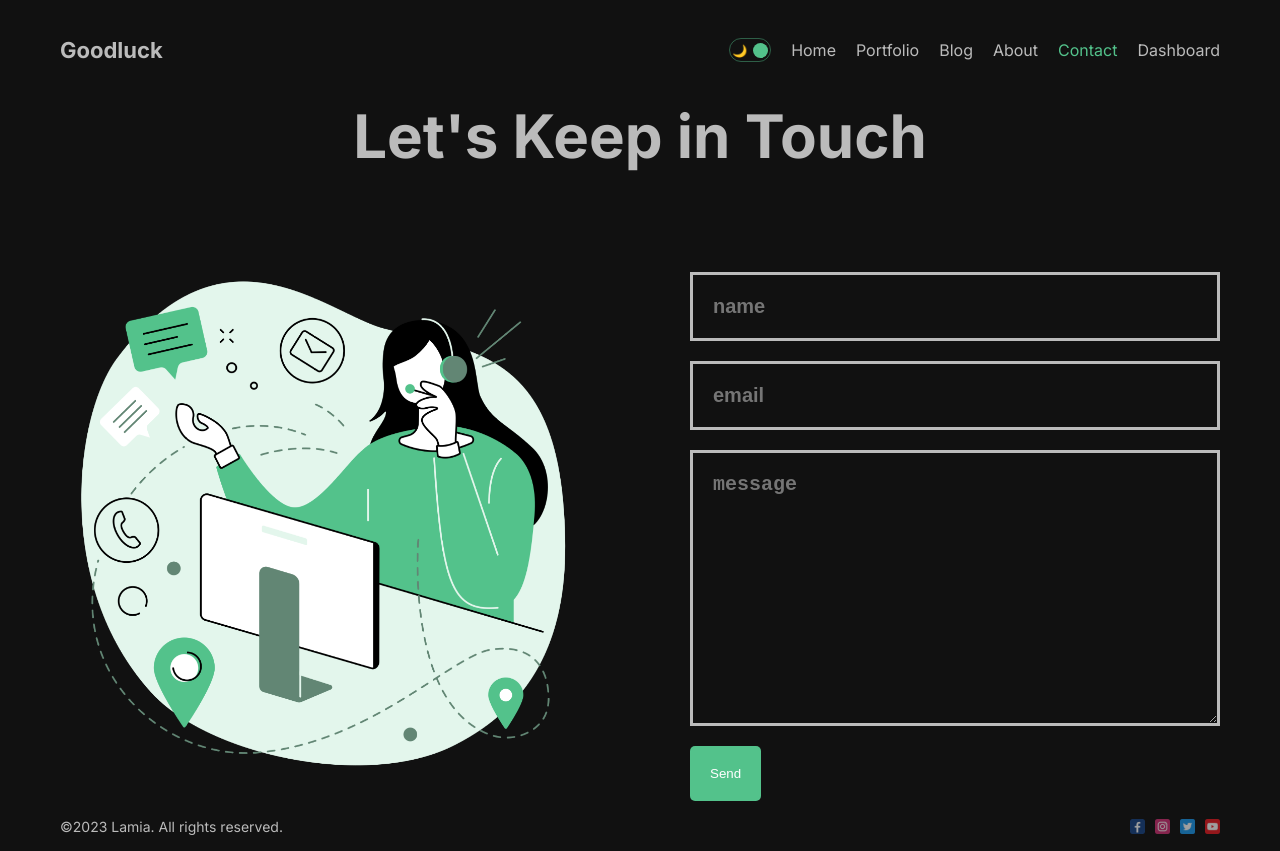
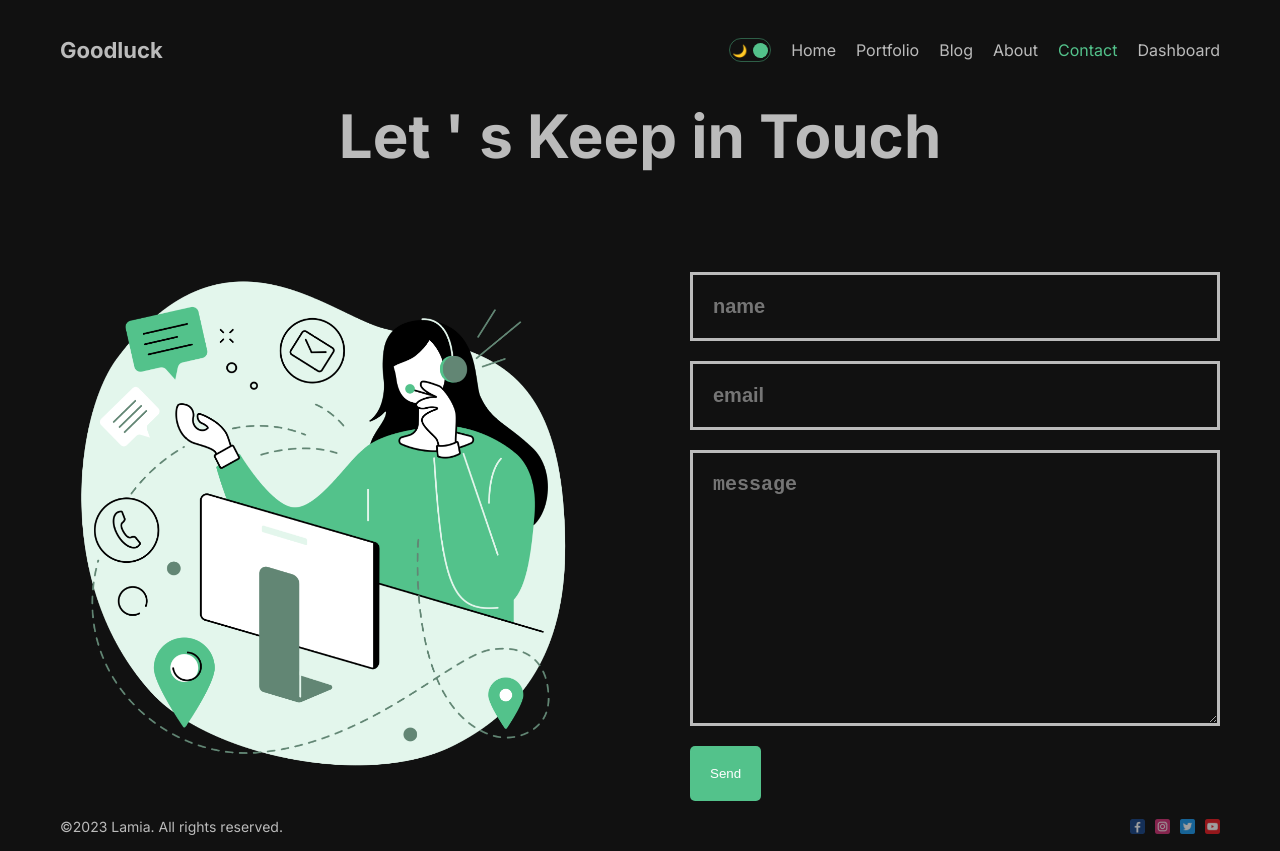
Before and after one commit to goodluck04/next-blog-app, a Next.js app: page /contact in a window 1280 px wide. Built offline with nearby package versions, Linux system fonts and the light colour scheme; no server answers.

Commit message:
make small changes

```diff
--- a/src/app/contact/page.jsx
+++ b/src/app/contact/page.jsx
@@ -13,7 +13,7 @@
 const Contact = () => {
   return (
     <div className={styles.container}>
-      <h1 className={styles.title}>{`Let's`} Keep in Touch</h1>
+      <h1 className={styles.title}>Let &apos; s Keep in Touch</h1>
       <dir className={styles.content}>
         <div className={styles.imgContainer}>
           <Image
```
